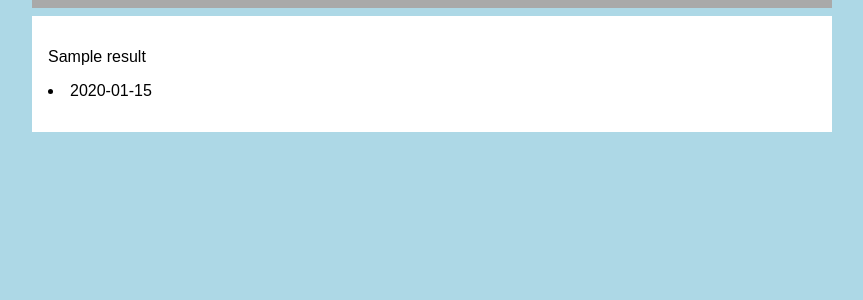
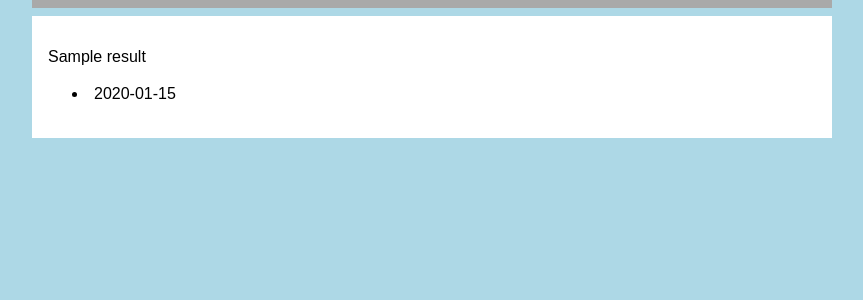
Before and after one commit to pyjamaB/Kirjoitusvirhekorjaaja, a Flask app: template src/templates/correct.html in a window 1280 px wide. Shown: the part 111-411 px from the top of the page, without its empty margins (208-1071 px from the left). Run offline with Flask 3, Linux system fonts and the light colour scheme; the template is opened without the code that fills it: most values are stand-ins (such as "Sample title", 1, 10 or a date in 2020); parts of the project's set-up code (start-up, migrations or seed data) failed here and were passed over.

Commit message:
Make corrections to css and correct.html

```diff
--- a/src/static/main.css
+++ b/src/static/main.css
@@ -55,8 +55,7 @@ nav li:not(:last-of-type) {
   text-align: center;
 }
 
-.review {
-  border: 2px solid black;
+.suggestion {
   margin: 1em;
   padding: 0.2em 0.5em;
 }
--- a/src/templates/correct.html
+++ b/src/templates/correct.html
@@ -5,8 +5,10 @@
 {% block content %}
 <p>
   {{ result }}
-    {% for candidate in candidates %}
-      <li>{{ candidate }}</li>
-    {% endfor %}
+  {% for candidate in candidates %}
+    <div class="suggestion">
+    <li>{{ candidate }}</li>
+    </div>
+  {% endfor %}
 </p>
 {% endblock %}
```
